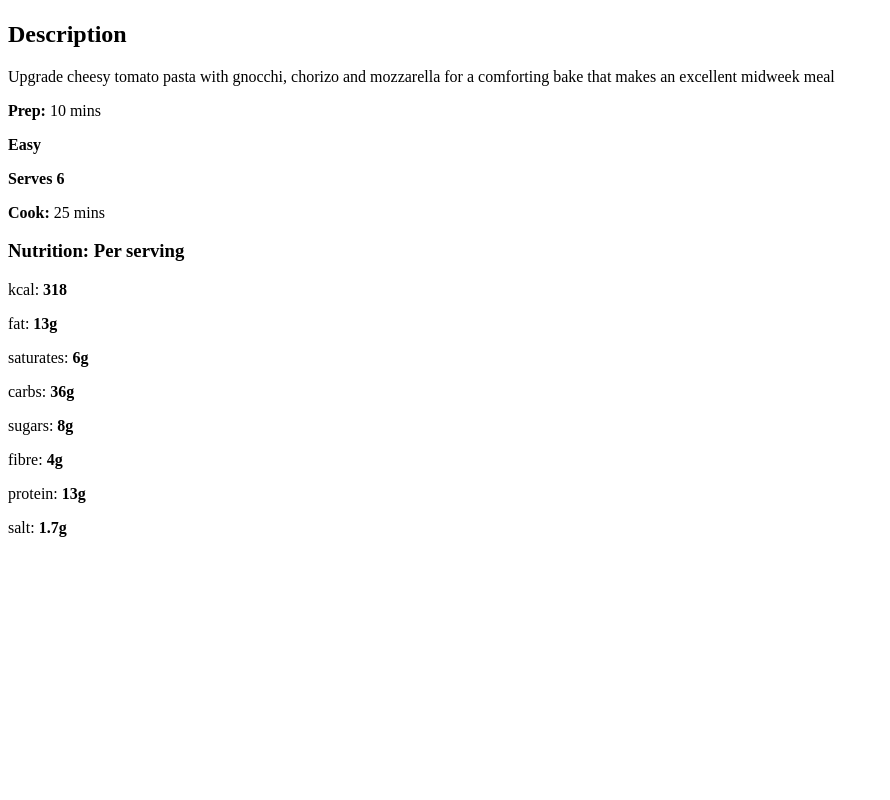
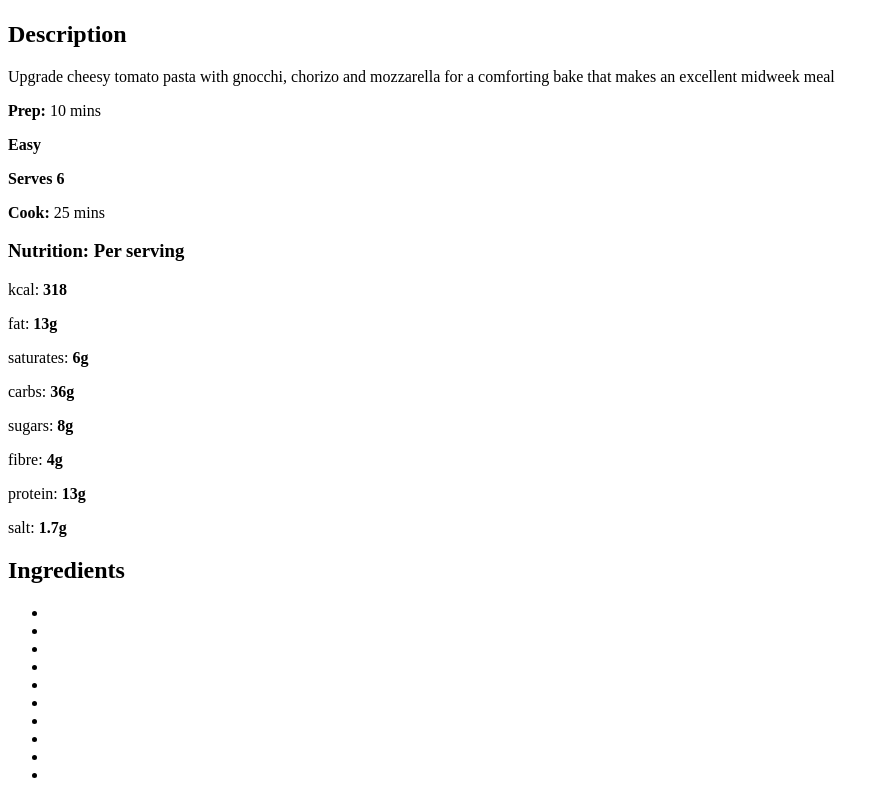
Before and after one commit to Filip4Ace/odin-recipes, a plain HTML site: page recipes/chorizo-mozzarella-gnocchi-bake.html in a window 1280 px wide. Shown: the part 483-1283 px from the top of the page, without its empty margins (0-890 px from the left). Before the commit the page ends 1036 px from the top, so only its background shows below. Drawn offline with Linux system fonts and the light colour scheme.

Commit message:
Add list in recipe

```diff
--- a/recipes/chorizo-mozzarella-gnocchi-bake.html
+++ b/recipes/chorizo-mozzarella-gnocchi-bake.html
@@ -24,5 +24,18 @@
     <p>fibre: <strong>4g</strong></p>
     <p>protein: <strong>13g</strong></p>
     <p>salt: <strong>1.7g</strong></p>
+    <h2>Ingredients</h2>
+    <ul>
+        <li></li>
+        <li></li>
+        <li></li>
+        <li></li>
+        <li></li>
+        <li></li>
+        <li></li>
+        <li></li>
+        <li></li>
+        <li></li>
+    </ul>
 </body>
 </html>
```
